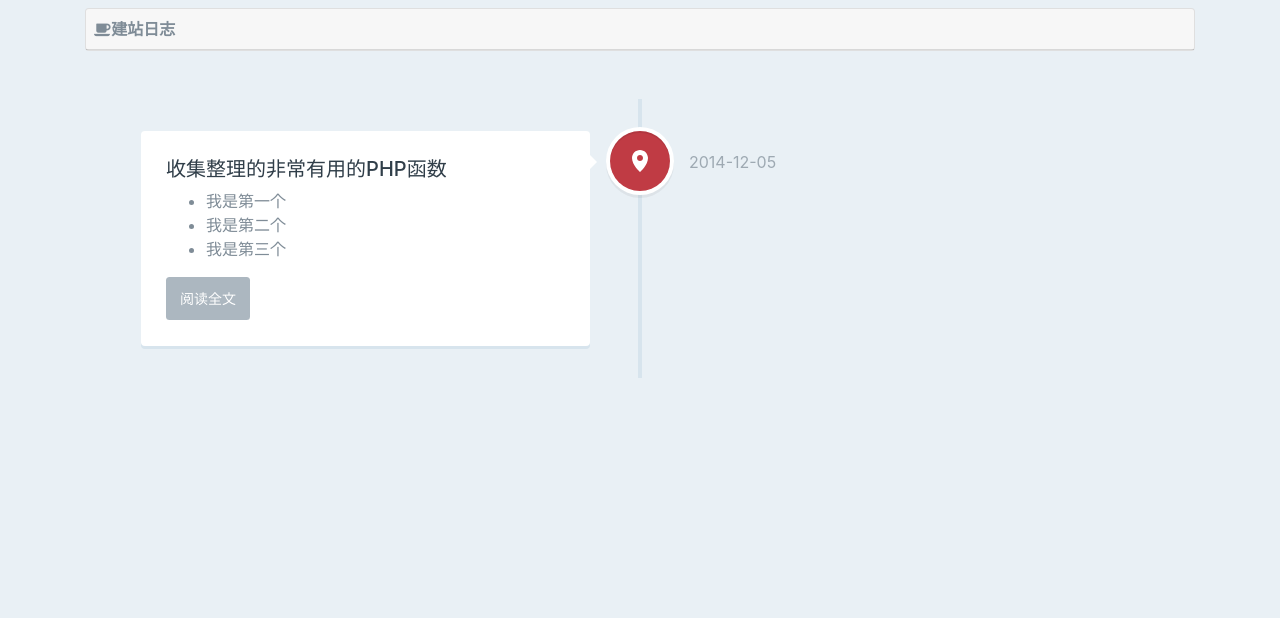
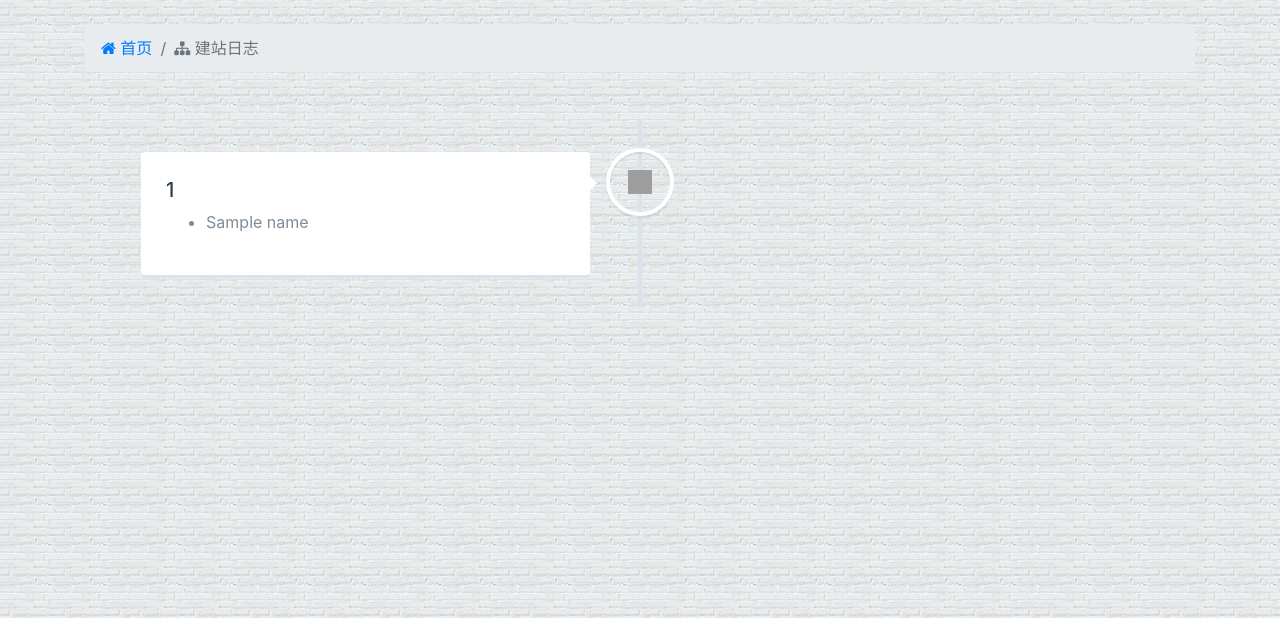
Before and after one commit to weijiang1994/flask-blog-owner, a Flask app: template app/templates/timeline.html in a window 1280 px wide. Shown: the part 56-674 px from the top of the page. Run offline with Flask 2, Linux system fonts and the light colour scheme; the template is opened without the code that fills it: most values are stand-ins (such as "Sample title", 1, 10 or a date in 2020); parts of the project's set-up code (start-up, migrations or seed data) failed here and were passed over; some libraries are stand-ins or nearby versions; grey boxes are pictures that could not be loaded.

Commit message:
实现时间线功能

```diff
--- a/app/blueprint/search_blog.py
+++ b/app/blueprint/search_blog.py
@@ -24,4 +24,4 @@ def search():
             results.append({'title': blog.title, 'brief_content': blog.brief_content})
     else:
         keyword = request.form.get('q')
-    return render_template('searchResult.html', blogs=results)
+    return render_template('searchResult.html', blogs=results, keyword=keyword)
--- a/app/static/timeline/style.css
+++ b/app/static/timeline/style.css
@@ -132,6 +132,7 @@ Main components
 .cd-timeline-img.cd-location {
   background: #f0ca45;
 }
+
 @media only screen and (min-width: 1170px) {
   .cd-timeline-img {
     width: 60px;
@@ -194,7 +195,7 @@ a.cd-read-more:hover{text-decoration:none; background-color: #424242;  }
 .cd-timeline-content .cd-date {
   float: left;
   padding: .8em 0;
-  opacity: .7;
+  opacity: 0;
 }
 .cd-timeline-content::before {
   content: '';
--- a/app/templates/searchResult.html
+++ b/app/templates/searchResult.html
@@ -56,6 +56,7 @@
         <ol class="breadcrumb">
             <li class="breadcrumb-item"><a href="/">首页</a></li>
             <li class="breadcrumb-item active" aria-current="page">搜索结果</li>
+            <li style="color: #ff1c41" class="breadcrumb-item active" aria-current="page">关键字:{{ keyword }}</li>
         </ol>
     </nav>
     {% for blog in blogs %}
--- a/app/templates/timeline.html
+++ b/app/templates/timeline.html
@@ -14,35 +14,11 @@
     <script src="https://cdn.staticfile.org/twitter-bootstrap/4.3.1/js/bootstrap.min.js"></script>
     <link href="https://cdn.bootcss.com/font-awesome/4.7.0/css/font-awesome.min.css" rel="stylesheet">
     <style>
-        .line-limit-length {
-            overflow: hidden;
-            text-overflow: ellipsis;
-            white-space: nowrap;
-        }
 
-        a {
-            color: inherit;
-        }
-
-        a:hover {
-            text-decoration: none;
-            color: #ea6f5a;
-        }
-
-        .h2,
-        h2 {
-            font-size: 1.3em;
-        }
-
-        h3 {
-            font-size: 21px;
-
-        }
     </style>
 </head>
-<!-- 4900w -->
 
-<body>
+<body background="../static/img/墙.jpg">
 
 <nav class="navbar navbar-expand-md bg-dark navbar-dark ">
     <a class="navbar-brand" href="/">Blogin</a>
@@ -70,42 +46,34 @@
     </div>
 </nav>
 <div class="container">
+    <br>
     <div class="row">
         <div class="col">
-            <div class="page-header">
-                <div class="card mb-3 mt-2">
-                    <div class="card-header p-2 f-17">
-                        <b><i class="my-fa fa fa-coffee" aria-hidden="true"></i>建站日志</b>
-                    </div>
-
-                </div>
-            </div>
-            <div id="blogBriefContent">
+            <ol class="breadcrumb">
+                <li class="breadcrumb-item"><a href="/"><span class="fa fa-home"></span> 首页</a></li>
+                <li class="breadcrumb-item active" aria-current="page"><span class="fa fa-sitemap"></span> 建站日志</li>
+            </ol>
+            <div>
                 <section id="cd-timeline" class="cd-container">
-
-                    <div class="cd-timeline-block">
-                        <div class="cd-timeline-img cd-movie">
-                            <img src="../static/img/cd-icon-location.svg" alt="Location">
+                    {% for timeline in timelines %}
+                        <div class="cd-timeline-block">
+                            <div class="cd-timeline-img {{ timeline[-1][0] }}">
+                                <img src="../static/img/{{ timeline[-1][1] }}">
+                            </div>
+                            <div class="cd-timeline-content">
+                                <h2>{{ timeline[0] }}</h2>
+                                <ul>
+                                    {% for content in timeline[1] %}
+                                        <li>{{ content }}</li>
+                                    {% endfor %}
+                                </ul>
+                                <span class="cd-date">{{ timeline[2] }}</span>
+                            </div>
                         </div>
-
-                        <div class="cd-timeline-content">
-                            <h2>收集整理的非常有用的PHP函数</h2>
-
-                            <ul>
-                                <li>我是第一个</li>
-                                <li>我是第二个</li>
-                                <li>我是第三个</li>
-                            </ul>
-                            <a href="http://www.helloweba.com/view-blog-281.html" class="cd-read-more"
-                               target="_blank">阅读全文</a>
-                            <span class="cd-date">2014-12-05</span>
-                        </div>
-                    </div>
+                    {% endfor %}
                 </section>
             </div>
-
         </div>
-
     </div>
 </div>
 </body>
--- a/app/util/common_util.py
+++ b/app/util/common_util.py
@@ -18,6 +18,9 @@ import base64
 CATEGORY_DIC = {1: '生活', 2: '陈词', 3: '技术'}
 SUPER_DIR = app_path()
 CONFIG_PATH = app_path() + r'/config/config.ini'
+
+TIMELINE_STYLE = [['cd-location', 'cd-icon-location.svg'], ['cd-movie', 'cd-icon-movie.svg'],
+                  ['cd-picture', 'cd-icon-picture.svg'], ]
 
 
 class ReadConfig:
```
Also changed, not shown: app/blueprint/backend/other/add_timeline_bp.py (+17 -6 lines), app/blueprint/timeline_bp.py (+12 -1 lines), app/static/img/camera.svg (added).
